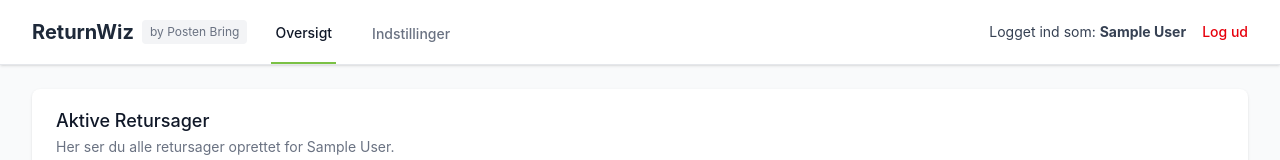
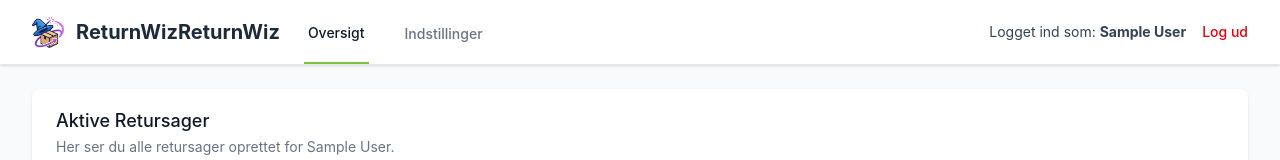
Before and after one commit to Zpolonius/returnwiz, a React app in the folder frontend/: page /dashboard in a window 1280 px wide. Shown: the top 160 px of the page. Built offline with nearby package versions, Linux system fonts and the light colour scheme; no server answers; sample sign-in values are in the browser's storage; the HTML template or start-up script is replaced by a standard one.

Commit message:
edit login flow

```diff
--- a/frontend/src/layouts/MerchantLayout.tsx
+++ b/frontend/src/layouts/MerchantLayout.tsx
@@ -1,6 +1,7 @@
 import React from 'react';
 import { Outlet, Link, useLocation, useNavigate } from 'react-router-dom';
 import { useAuth } from '../context/AuthContext';
+import logo from '../assets/logo.png';
 
 export default function MerchantLayout() {
   const { user, logout } = useAuth();
@@ -24,8 +25,17 @@ export default function MerchantLayout() {
           <div className="flex justify-between h-16">
             <div className="flex">
               <div className="flex-shrink-0 flex items-center">
+                <div className="flex-shrink-0 flex items-center">
+                <img
+                  className="h-8 w-auto"
+                  src={logo}
+                  alt="Company Logo"
+                />
+
+                <span className="ml-3 text-xl font-bold text-gray-800">ReturnWiz</span>
+              </div>
                 <span className="text-xl font-bold text-gray-800">ReturnWiz</span>
-                <span className="ml-2 text-xs bg-gray-100 px-2 py-1 rounded text-gray-500">by Posten Bring</span>
+
               </div>
               <div className="hidden sm:ml-6 sm:flex sm:space-x-8">
                 <Link to="/dashboard" className={`inline-flex items-center px-1 pt-1 text-sm font-medium ${isActive('/dashboard')}`}>
--- a/frontend/src/pages/Login.tsx
+++ b/frontend/src/pages/Login.tsx
@@ -1,6 +1,7 @@
 import React, { useState } from 'react';
 import { useNavigate, Link } from 'react-router-dom';
 import { useAuth } from '../context/AuthContext';
+import logo from '../assets/logo.png';
 
 export default function Login() {
   const [email, setEmail] = useState('');
@@ -36,6 +37,13 @@ export default function Login() {
     <div className="min-h-screen bg-gray-100 flex items-center justify-center py-12 px-4 sm:px-6 lg:px-8">
       <div className="max-w-md w-full space-y-8 bg-white p-10 rounded-xl shadow-lg">
         <div>
+          <div className="flex justify-center mb-6">
+             <img
+             className="h-16 w-auto" // Lidt større logo på login siden (h-16)
+              src={logo}
+             alt="Logo"
+               />
+              </div>
           <h2 className="mt-6 text-center text-3xl font-extrabold text-gray-900">
             Log ind på ReturnWiz
           </h2>
```
Also changed, not shown: frontend/src/assets/logo.png (renamed from frontend/src/assets/logo.jpg), 1 other file (tests, documents, lock files or other folders).
